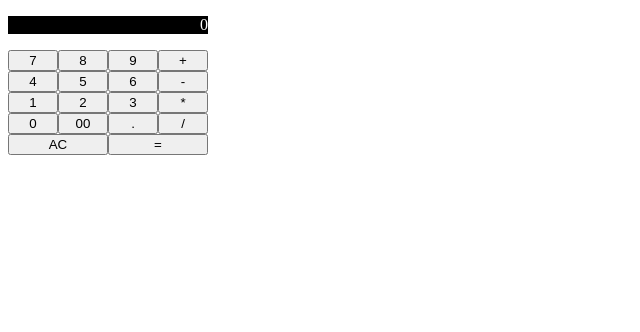
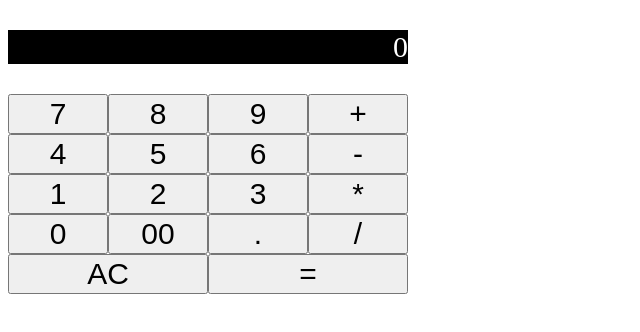
Before and after one commit to musashi-634/calculator, a plain HTML site: page index.html in a window 1280 px wide. Shown: the whole page, without its empty margins (0-640 px from the left). Drawn offline with nearby package versions, Linux system fonts and the light colour scheme.

Commit message:
【修正】電卓が小さかったので、大きくなるように変更

```diff
--- a/main.css
+++ b/main.css
@@ -6,19 +6,22 @@ body {
   background-color: black;
   color: white;
   text-align: right;
-  width: 200px;
+  font-size: 30px;
+  width: 400px;
 }
 
 .button-row {
-  width: 200px;
+  width: 400px;
   display: flex;
   justify-content: space-between;
 }
 
 .button {
+  font-size: 30px;
   width: 25%;
 }
 
 .big-button {
+  font-size: 30px;
   width: 50%;
 }
```
